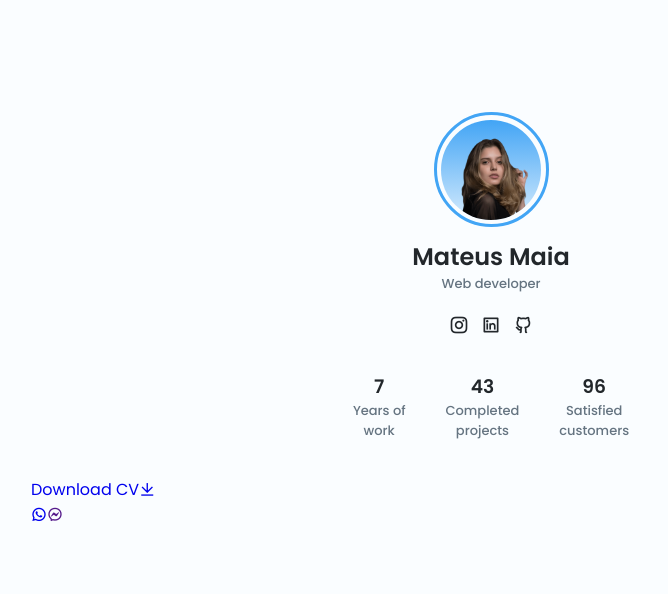
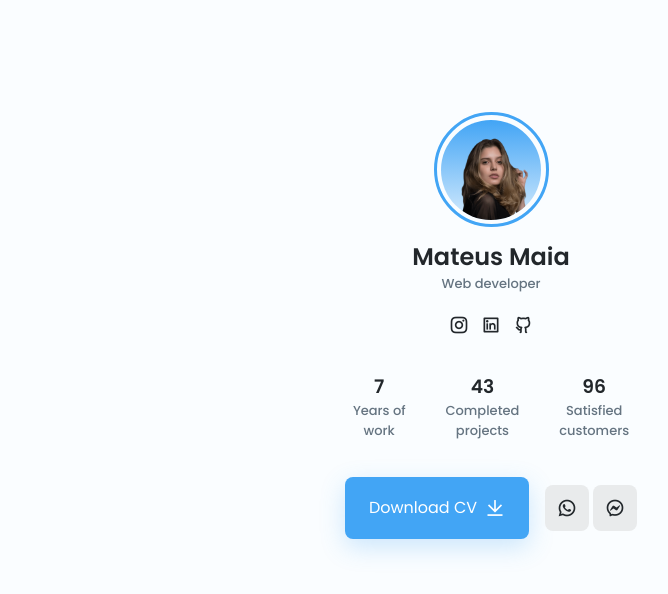
Before and after one commit to mateusmaiia/portfolio_maia, a React (Vite) app: page / in a window 1280 px wide. Shown: the top 594 px of the page, without its empty margins (17-685 px from the left). Built offline with nearby package versions, Linux system fonts and the light colour scheme.

Commit message:
feat: header comp finish

```diff
--- a/src/components/Header/ Header.tsx
+++ b/src/components/Header/ Header.tsx
@@ -72,11 +72,15 @@ export function Header() {
                   <a
                      href="https://api.whatsapp.com/send?phone=5583999533314&text=Hello, more information!"
                      target="_blank"
-                     className="button button__smal"
+                     className="button button__small  button__gray"
                   >
                      <i className="ri-whatsapp-line"></i>
                   </a>
-                  <a href="" target="_blank" className="button button__smal">
+                  <a
+                     href=""
+                     target="_blank"
+                     className="button button__small button__gray"
+                  >
                      <i className="ri-messenger-line"></i>
                   </a>
                </div>
--- a/src/components/Header/index.css
+++ b/src/components/Header/index.css
@@ -66,10 +66,10 @@
    font-size: 1.25rem;
    color: var(--title-color);
    transition: 0.3s;
-}
 
-.profile__social-link:hover {
-   color: var(--first-color);
+   &:hover {
+      color: var(--first-color);
+   }
 }
 
 .profile__info {
@@ -92,3 +92,51 @@
    font-size: var(--smaller-font-size);
    font-weight: 500;
 }
+
+.profile__buttons,
+.profile__buttons-small {
+   display: flex;
+   align-items: center;
+   justify-content: center;
+}
+
+.profile__buttons {
+   column-gap: 1rem;
+}
+
+.profile__buttons-small {
+   column-gap: 0.25rem;
+}
+
+.button {
+   display: inline-flex;
+   align-items: center;
+   column-gap: 0.5rem;
+   background-color: var(--first-color);
+   color: #fff;
+   padding: 1.15rem 1.5rem;
+   border-radius: 0.5rem;
+   transition: 0.3s;
+   box-shadow: 0 8px 24px hsla(var(--hue), var(--sat), var(--lig), 0.25);
+   &:hover {
+      background-color: var(--first-color-alt);
+   }
+}
+
+.button i {
+   font-size: 1.25rem;
+}
+
+.button__small {
+   padding: 0.75rem;
+   box-shadow: none;
+}
+
+.button__gray {
+   background-color: var(--text-color-lighten);
+
+   color: var(--title-color);
+   &:hover {
+      background-color: var(--text-color-light);
+   }
+}
```
